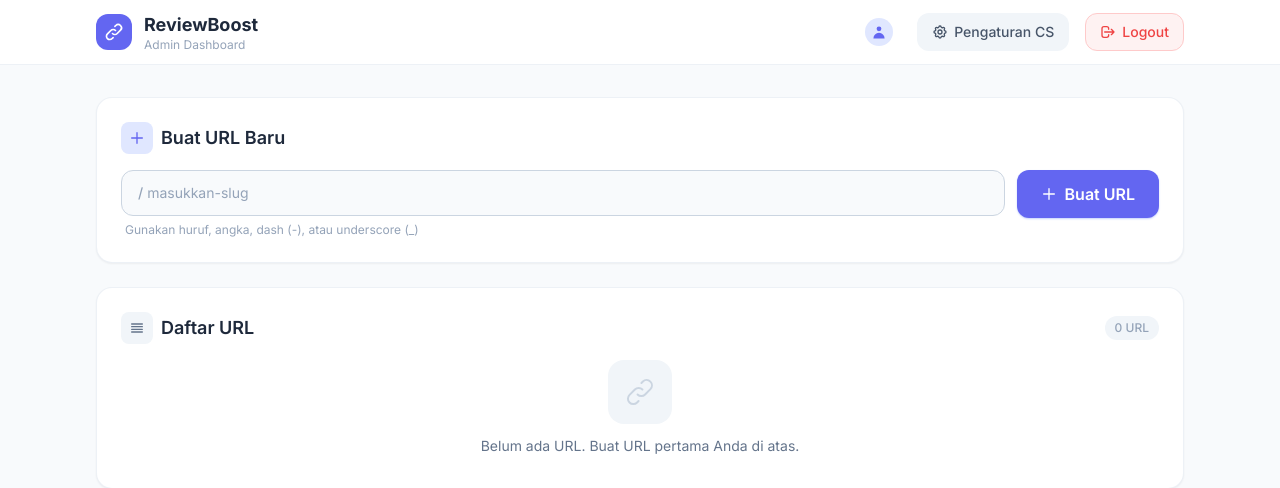
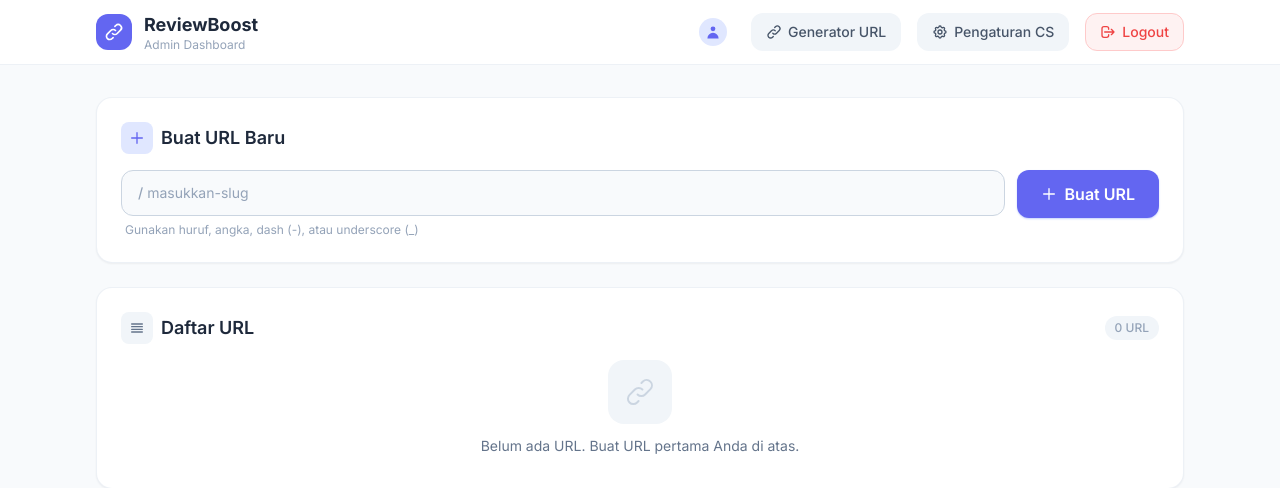
Before and after one commit to SetiyoPramono/web-manajemen-url, a CodeIgniter 4 app: the page made by app/Views/admin_dashboard.php in a window 1280 px wide. Shown: the top 488 px of the page. Run offline with PHP 8.4 and a stand-in for CodeIgniter, Linux system fonts and the light colour scheme; the template is opened without the code that fills it, so the values that code supplies are empty; some libraries are stand-ins or nearby versions.

Commit message:
feat: add Google Maps review link generator

```diff
--- a/app/Config/Routes.php
+++ b/app/Config/Routes.php
@@ -30,5 +30,8 @@ $routes->group('client', ['filter' => 'auth:client'], static function ($routes)
     $routes->post('update', 'ClientController::updateUrl');
 });
 
+// Shared API Routes (Protected for all authenticated users)
+$routes->post('api/generate-review-link', 'ToolsController::generateReviewLink', ['filter' => 'auth']);
+
 // Slug Catch-All — MUST be LAST to avoid conflicting with above routes
 $routes->get('(:any)', 'RedirectController::index/$1');
--- a/app/Views/admin_dashboard.php
+++ b/app/Views/admin_dashboard.php
@@ -56,6 +56,12 @@
                         </div>
                         <span class="font-medium text-slate-700"><?= esc(session()->get('username')) ?></span>
                     </div>
+                    <button type="button" class="open-generator-btn inline-flex items-center gap-1.5 px-3.5 py-2 text-sm font-medium text-slate-600 hover:text-indigo-700 bg-slate-100 hover:bg-indigo-50 border border-transparent rounded-xl transition-all duration-200">
+                        <svg class="w-4 h-4" fill="none" stroke="currentColor" viewBox="0 0 24 24">
+                            <path stroke-linecap="round" stroke-linejoin="round" stroke-width="2" d="M13.828 10.172a4 4 0 00-5.656 0l-4 4a4 4 0 105.656 5.656l1.102-1.101m-.758-4.899a4 4 0 005.656 0l4-4a4 4 0 00-5.656-5.656l-1.1 1.1" />
+                        </svg>
+                        <span class="hidden sm:inline">Generator URL</span>
+                    </button>
                     <a href="<?= base_url('admin/settings') ?>" class="inline-flex items-center gap-1.5 px-3.5 py-2 text-sm font-medium text-slate-600 hover:text-slate-800 bg-slate-100 hover:bg-slate-200 border border-transparent rounded-xl transition-all duration-200">
                         <svg class="w-4 h-4" fill="none" stroke="currentColor" viewBox="0 0 24 24">
                             <path stroke-linecap="round" stroke-linejoin="round" stroke-width="2" d="M10.325 4.317c.426-1.756 2.924-1.756 3.35 0a1.724 1.724 0 002.573 1.066c1.543-.94 3.31.826 2.37 2.37a1.724 1.724 0 001.065 2.572c1.756.426 1.756 2.924 0 3.35a1.724 1.724 0 00-1.066 2.573c.94 1.543-.826 3.31-2.37 2.37a1.724 1.724 0 00-2.572 1.065c-.426 1.756-2.924 1.756-3.35 0a1.724 1.724 0 00-2.573-1.066c-1.543.94-3.31-.826-2.37-2.37a1.724 1.724 0 00-1.065-2.572c-1.756-.426-1.756-2.924 0-3.35a1.724 1.724 0 001.066-2.573c-.94-1.543.826-3.31 2.37-2.37.996.608 2.296.07 2.572-1.065z" />
@@ -328,5 +334,8 @@
             e.target.value = e.target.value.toLowerCase().replace(/[^a-z0-9_\-]/g, '');
         });
     </script>
+    <!-- Include Generator Modal -->
+    <?= view('partials/generator_modal') ?>
+
 </body>
 </html>
--- /dev/null
+++ b/app/Views/partials/generator_modal.php
@@ -0,0 +1,167 @@
+<!-- Generator Modal Backdrop -->
+<div id="generator-modal-backdrop" class="fixed inset-0 bg-slate-900/50 backdrop-blur-sm z-[100] hidden items-center justify-center opacity-0 transition-opacity duration-300 font-sans">
+
+    <!-- Modal Content -->
+    <div id="generator-modal" class="bg-white rounded-2xl shadow-xl w-full max-w-lg mx-4 transform scale-95 opacity-0 transition-all duration-300">
+
+        <!-- Header -->
+        <div class="px-6 py-4 border-b border-slate-100 flex items-center justify-between">
+            <h3 class="text-lg font-bold text-slate-800 flex items-center gap-2">
+                <svg class="w-5 h-5 text-indigo-500" fill="none" stroke="currentColor" viewBox="0 0 24 24">
+                    <path stroke-linecap="round" stroke-linejoin="round" stroke-width="2" d="M13.828 10.172a4 4 0 00-5.656 0l-4 4a4 4 0 105.656 5.656l1.102-1.101m-.758-4.899a4 4 0 005.656 0l4-4a4 4 0 00-5.656-5.656l-1.1 1.1" />
+                </svg>
+                Generator Tautan Ulasan
+            </h3>
+            <button type="button" id="close-generator-btn" class="text-slate-400 hover:text-slate-600 focus:outline-none p-1 rounded-lg hover:bg-slate-100 transition-colors">
+                <svg class="w-5 h-5" fill="none" stroke="currentColor" viewBox="0 0 24 24">
+                    <path stroke-linecap="round" stroke-linejoin="round" stroke-width="2" d="M6 18L18 6M6 6l12 12" />
+                </svg>
+            </button>
+        </div>
+
+        <!-- Body -->
+        <div class="p-6">
+            <p class="text-sm text-slate-500 mb-4">Paste link Google Maps standar (misal: <code>maps.app.goo.gl/...</code> atau <code>google.com/maps/...</code>) dan kami akan mencoba men-generate tautan langsung ke pop-up ulasan.</p>
+
+            <div class="mb-4">
+                <label for="generator-input" class="block text-sm font-medium text-slate-700 mb-1.5">Link Google Maps</label>
+                <div class="flex gap-2">
+                    <input type="url" id="generator-input" placeholder="https://maps.app.goo.gl/..." class="input-focus flex-1 px-4 py-2.5 bg-slate-50 border border-slate-300 rounded-xl text-sm text-slate-800 placeholder-slate-400 focus:outline-none focus:border-indigo-400 focus:bg-white transition-all">
+                    <button type="button" id="generate-btn" class="px-4 py-2.5 bg-indigo-500 hover:bg-indigo-600 active:bg-indigo-700 text-white font-semibold text-sm rounded-xl shadow-sm transition-colors focus:outline-none flex items-center justify-center min-w-[100px]">
+                        <span id="generate-text">Generate</span>
+                        <svg id="generate-loader" class="animate-spin h-5 w-5 text-white hidden" xmlns="http://www.w3.org/2000/svg" fill="none" viewBox="0 0 24 24">
+                            <circle class="opacity-25" cx="12" cy="12" r="10" stroke="currentColor" stroke-width="4"></circle>
+                            <path class="opacity-75" fill="currentColor" d="M4 12a8 8 0 018-8V0C5.373 0 0 5.373 0 12h4zm2 5.291A7.962 7.962 0 014 12H0c0 3.042 1.135 5.824 3 7.938l3-2.647z"></path>
+                        </svg>
+                    </button>
+                </div>
+            </div>
+
+            <!-- Error message -->
+            <div id="generator-error" class="hidden mb-4 p-3 bg-red-50 text-red-600 text-sm rounded-lg border border-red-100"></div>
+
+            <!-- Result -->
+            <div id="generator-result" class="hidden mt-6">
+                <label class="block text-sm font-medium text-slate-700 mb-1.5">Hasil Tautan Ulasan</label>
+                <div class="relative">
+                    <input type="text" id="generator-output" readonly class="w-full pl-3 pr-24 py-2.5 bg-indigo-50 border border-indigo-200 rounded-xl text-sm text-indigo-800 focus:outline-none">
+                    <button type="button" id="copy-result-btn" class="absolute right-1.5 top-1.5 bottom-1.5 px-3 bg-white border border-indigo-200 text-indigo-600 hover:bg-indigo-50 rounded-lg text-xs font-semibold transition-colors flex items-center gap-1.5">
+                        <svg class="w-3.5 h-3.5" fill="none" stroke="currentColor" viewBox="0 0 24 24">
+                            <path stroke-linecap="round" stroke-linejoin="round" stroke-width="2" d="M8 5H6a2 2 0 00-2 2v12a2 2 0 002 2h10a2 2 0 002-2v-1M8 5a2 2 0 002 2h2a2 2 0 002-2M8 5a2 2 0 012-2h2a2 2 0 012 2m0 0h2a2 2 0 012 2v3m2 4H10m0 0l3-3m-3 3l3 3" />
+                        </svg>
+                        Copy
+                    </button>
+                </div>
+                <p id="copy-feedback" class="text-xs text-emerald-600 mt-1.5 hidden font-medium text-right">Berhasil disalin!</p>
+            </div>
+        </div>
+    </div>
+</div>
+
+<script>
+document.addEventListener('DOMContentLoaded', function() {
+    const backdrop = document.getElementById('generator-modal-backdrop');
+    const modal = document.getElementById('generator-modal');
+    const openBtns = document.querySelectorAll('.open-generator-btn'); // Any element with this class will open the modal
+    const closeBtn = document.getElementById('close-generator-btn');
+
+    const input = document.getElementById('generator-input');
+    const generateBtn = document.getElementById('generate-btn');
+    const btnText = document.getElementById('generate-text');
+    const btnLoader = document.getElementById('generate-loader');
+
+    const resultBox = document.getElementById('generator-result');
+    const output = document.getElementById('generator-output');
+    const copyBtn = document.getElementById('copy-result-btn');
+    const copyFeedback = document.getElementById('copy-feedback');
+    const errorBox = document.getElementById('generator-error');
+
+    function openModal() {
+        backdrop.classList.remove('hidden');
+        backdrop.classList.add('flex');
+        // Small delay to allow display:flex to apply before transition
+        setTimeout(() => {
+            backdrop.classList.remove('opacity-0');
+            modal.classList.remove('scale-95', 'opacity-0');
+        }, 10);
+    }
+
+    function closeModal() {
+        backdrop.classList.add('opacity-0');
+        modal.classList.add('scale-95', 'opacity-0');
+        setTimeout(() => {
+            backdrop.classList.add('hidden');
+            backdrop.classList.remove('flex');
+            // reset state
+            input.value = '';
+            resultBox.classList.add('hidden');
+            errorBox.classList.add('hidden');
+        }, 300);
+    }
+
+    openBtns.forEach(btn => btn.addEventListener('click', openModal));
+    closeBtn.addEventListener('click', closeModal);
+    backdrop.addEventListener('click', (e) => {
+        if (e.target === backdrop) closeModal();
+    });
+
+    generateBtn.addEventListener('click', async () => {
+        const url = input.value.trim();
+        if (!url) return;
+
+        // UI Loading state
+        btnText.classList.add('hidden');
+        btnLoader.classList.remove('hidden');
+        generateBtn.disabled = true;
+        resultBox.classList.add('hidden');
+        errorBox.classList.add('hidden');
+
+        try {
+            const formData = new FormData();
+            formData.append('url', url);
+
+            const res = await fetch('<?= base_url("api/generate-review-link") ?>', {
+                method: 'POST',
+                body: formData
+            });
+
+            const data = await res.json();
+
+            if (data.status === 'success') {
+                output.value = data.review_link;
+                resultBox.classList.remove('hidden');
+            } else {
+                errorBox.textContent = data.message;
+                errorBox.classList.remove('hidden');
+            }
+        } catch (e) {
+            errorBox.textContent = 'Terjadi kesalahan jaringan.';
+            errorBox.classList.remove('hidden');
+        } finally {
+            // Restore UI state
+            btnText.classList.remove('hidden');
+            btnLoader.classList.add('hidden');
+            generateBtn.disabled = false;
+        }
+    });
+
+    copyBtn.addEventListener('click', () => {
+        output.select();
+        document.execCommand('copy');
+        copyFeedback.classList.remove('hidden');
+        setTimeout(() => copyFeedback.classList.add('hidden'), 2000);
+
+        // If there's an active destination URL input (in client dashboard), we can optionally auto-fill it
+        const activeUrlInput = document.querySelector('input[name="destination_url"]');
+        if(activeUrlInput && confirm("Ingin langsung menempelkan (paste) tautan ini ke kolom URL Tujuan Anda?")) {
+            activeUrlInput.value = output.value;
+            closeModal();
+            // Scroll to the input
+            activeUrlInput.scrollIntoView({ behavior: 'smooth', block: 'center' });
+            // add highlight effect
+            activeUrlInput.classList.add('ring-4', 'ring-emerald-300');
+            setTimeout(() => activeUrlInput.classList.remove('ring-4', 'ring-emerald-300'), 1500);
+        }
+    });
+});
+</script>
```
Also changed, not shown: app/Controllers/ToolsController.php (added, +79 -0 lines), app/Views/client_dashboard.php (+12 -1 lines), 4 other files.
